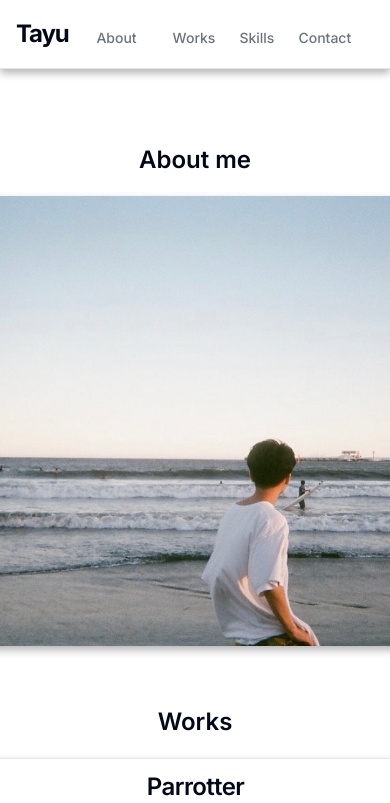
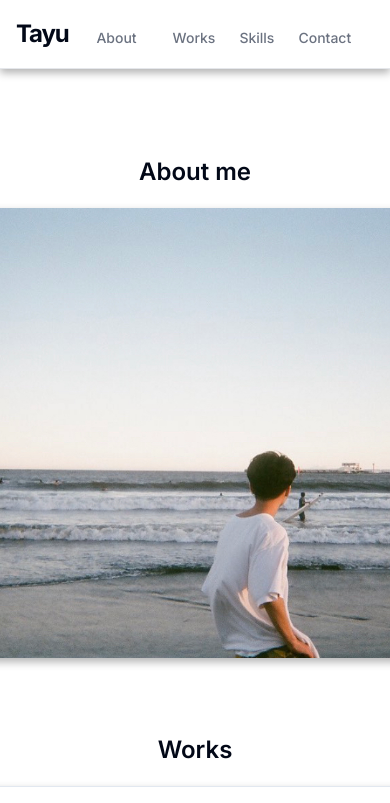
Before and after one commit to Tayuchi/portfolio, a Next.js app: page / in a window 390 px wide. Shown: the top 803 px of the page. Built offline with nearby package versions, Linux system fonts and the light colour scheme.

Commit message:
Revert "responsive"
This reverts commit 176d4c1fae22b1ba9ad00cd7a9ad91cc105ceabf.

```diff
--- a/app/page.tsx
+++ b/app/page.tsx
@@ -69,7 +69,7 @@ export default function Home() {
             </div>
           </div>
         </nav>
-        <div className="mt-16 sm:mt-24 space-y-20">
+        <div className="mt-16 sm:mt-30 space-y-24 p-3">
           <div ref={scrollaboutRef}>
             <About />
           </div>
```
